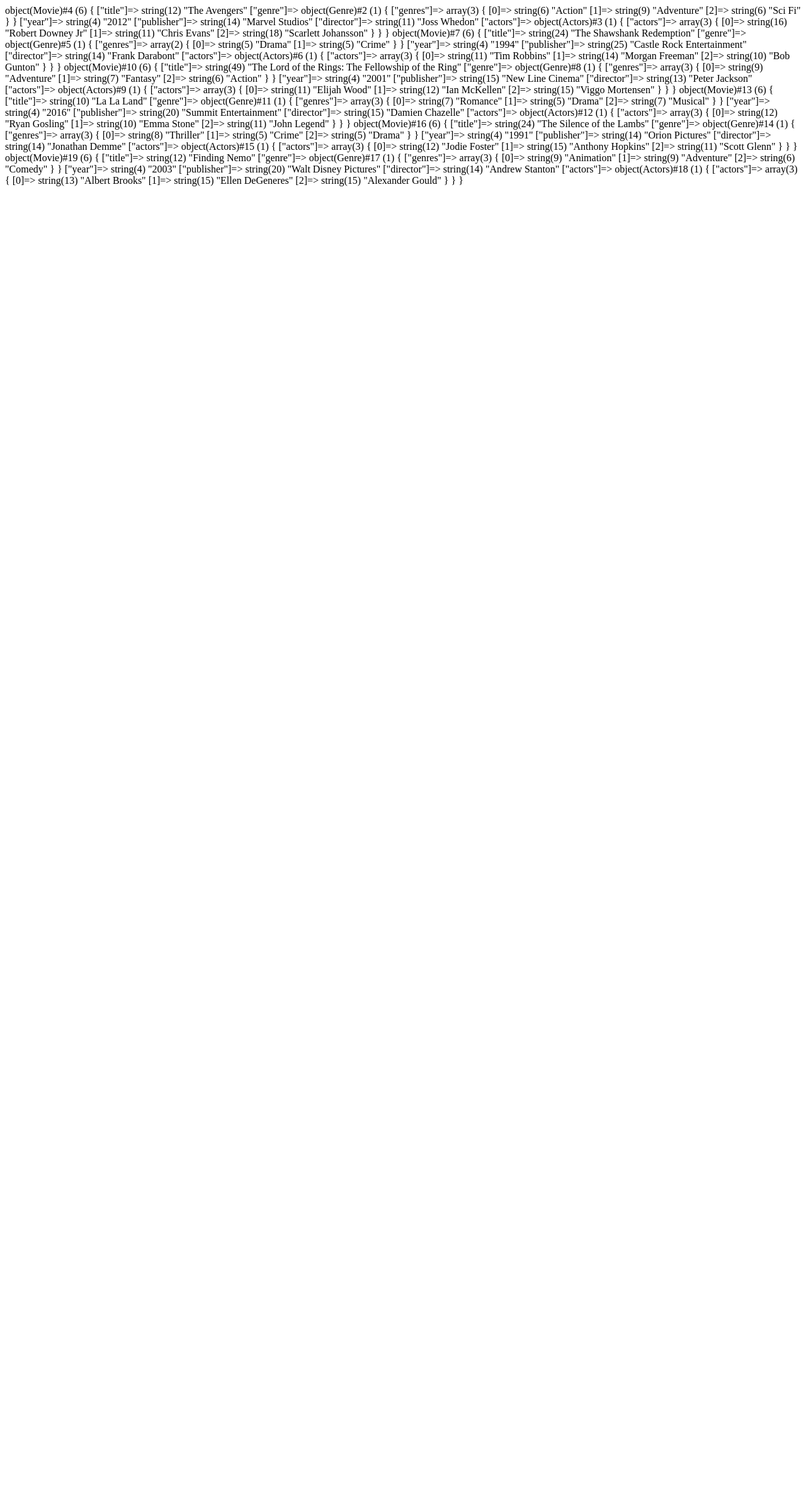
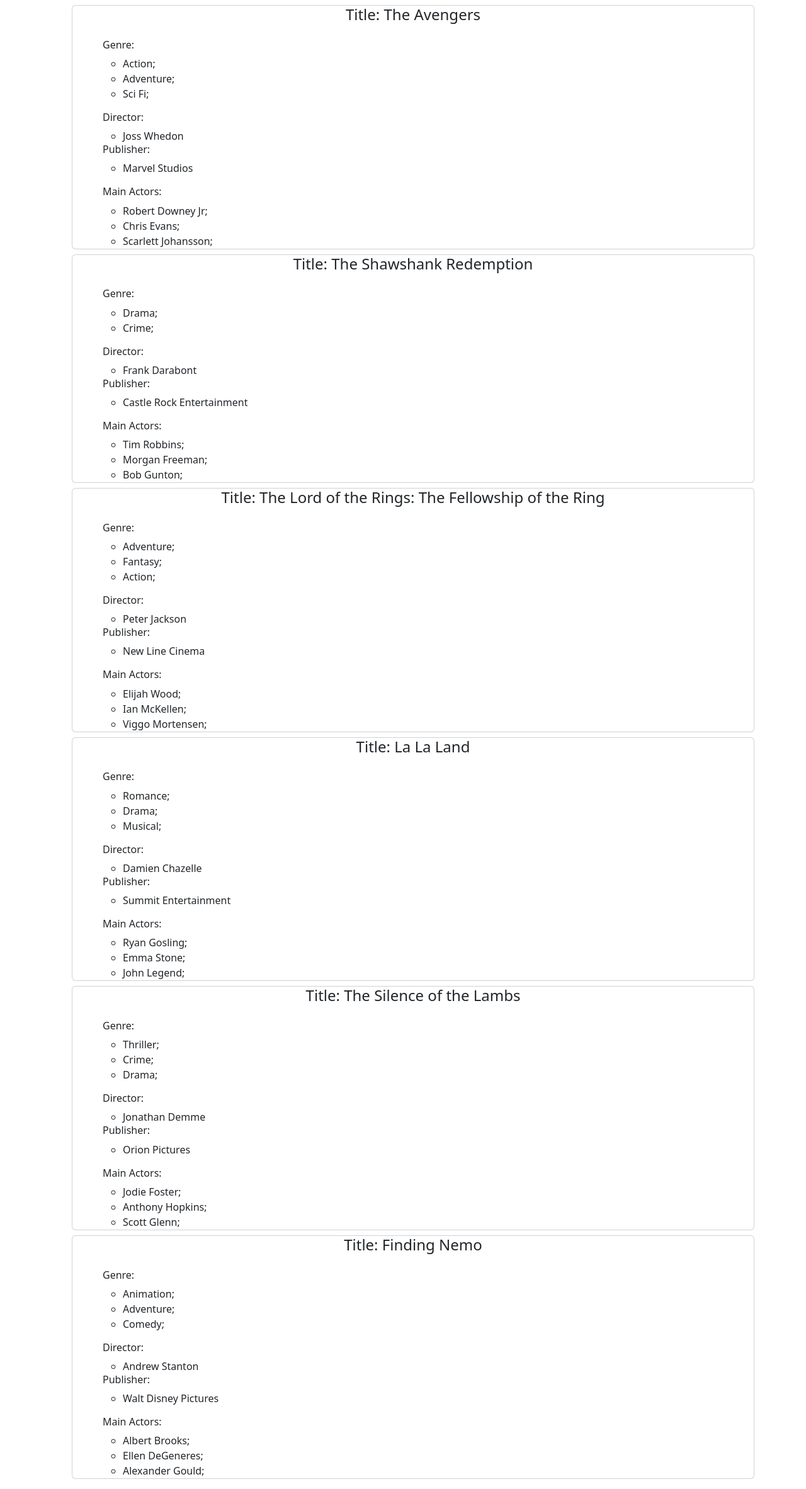
Before and after one commit to AntonelloStefania/php-oop-1, a PHP site: page / in a window 1280 px wide. Shown: the whole page at 63% size. Before the commit the page ends 296 px from the top, so only its background shows below. Run offline with PHP 8.4, Linux system fonts and the light colour scheme.

Commit message:
[add] stilizzate card base

```diff
--- a/index.php
+++ b/index.php
@@ -34,35 +34,105 @@
     }
  }
 
+
+
  $Avenged_genre=new Genre('Action','Adventure','Sci Fi');
  $Avenged_actors = new Actors('Robert Downey Jr', 'Chris Evans', 'Scarlett Johansson');
  $movie_Avenger= new Movie('The Avengers', $Avenged_genre,'2012','Joss Whedon', 'Marvel Studios',$Avenged_actors);
- var_dump($movie_Avenger);
 
  $TheShawshankRedemption_genre = new Genre('Drama', 'Crime');
  $TheShawshankRedemption_actors = new Actors('Tim Robbins', 'Morgan Freeman', 'Bob Gunton');
  $movie_TheShawshankRedemption = new Movie('The Shawshank Redemption', $TheShawshankRedemption_genre, '1994', 'Frank Darabont', 'Castle Rock Entertainment', $TheShawshankRedemption_actors );
- var_dump($movie_TheShawshankRedemption);
 
  $TheLordOfTheRings_genre= new Genre('Adventure', 'Fantasy', 'Action');
  $TheLordOfTheRings_actors= new Actors('Elijah Wood', 'Ian McKellen', 'Viggo Mortensen');
  $movie_TheLordOfTheRing=new Movie('The Lord of the Rings: The Fellowship of the Ring',$TheLordOfTheRings_genre,'2001','Peter Jackson','New Line Cinema', $TheLordOfTheRings_actors);
- var_dump($movie_TheLordOfTheRing);
 
  $LaLaLand_genre= new Genre('Romance','Drama','Musical');
  $LaLaLand_actors= new Actors( 'Ryan Gosling', 'Emma Stone', 'John Legend');
  $movie_LaLaLand= new Movie('La La Land', $LaLaLand_genre, '2016','Damien Chazelle','Summit Entertainment',$LaLaLand_actors);
- var_dump($movie_LaLaLand);
 
  $SilenceOfTheLamb_genre = new Genre('Thriller', 'Crime', 'Drama');
  $SilenceOfTheLamb_actors= new Actors('Jodie Foster', 'Anthony Hopkins', 'Scott Glenn');
  $movie_SilenceOfTheLamb= new Movie('The Silence of the Lambs',$SilenceOfTheLamb_genre,'1991','Jonathan Demme','Orion Pictures',$SilenceOfTheLamb_actors);
- var_dump($movie_SilenceOfTheLamb);
 
  $FindingNemo_genre = new Genre('Animation', 'Adventure', 'Comedy');
  $FindingNemo_actors= new Actors('Albert Brooks', 'Ellen DeGeneres', 'Alexander Gould');
  $movie_FindingNemo= new Movie('Finding Nemo',$FindingNemo_genre,'2003', 'Andrew Stanton', 'Walt Disney Pictures', $FindingNemo_actors);
- var_dump($movie_FindingNemo);
+
+
+ $MoviesArray=[
+    $movie_Avenger,
+    $movie_TheShawshankRedemption,
+    $movie_TheLordOfTheRing,
+    $movie_LaLaLand,
+    $movie_SilenceOfTheLamb,
+    $movie_FindingNemo,
+ ];
+
 
 
 ?>
+
+<!DOCTYPE html>
+<html lang="en">
+<head>
+    <meta charset="UTF-8">
+    <meta name="viewport" content="width=device-width, initial-scale=1.0">
+    <link href="https://cdn.jsdelivr.net/npm/bootstrap@5.3.0/dist/css/bootstrap.min.css" rel="stylesheet" integrity="sha384-9ndCyUaIbzAi2FUVXJi0CjmCapSmO7SnpJef0486qhLnuZ2cdeRhO02iuK6FUUVM" crossorigin="anonymous">
+    <title>Movies</title>
+</head>
+<body>
+    <div class="container">
+        <div class="row">
+            <div class="col-12">
+                <ul>
+                <?php  foreach ($MoviesArray as $movie ) { ?>
+                    <li  class="card my-2 ">
+                        <div class="text-center">
+                            <h4 >Title: <?php echo $movie->title ?></h4>
+                        </div>
+                        <div class="card-content ps-5">
+
+                            <div class="mt-3">
+                                <h6>Genre:</h6>
+                                <ul>
+                                    <?php foreach($movie->genre->genres as $genres) {?>
+                                        <li>
+                                            <?php echo $genres.';'?>
+                                        </li>
+                                    <?php }?>
+                                </ul>
+                            </div>
+                            <div class="mt-3">
+                                <h6>Director:</h6>
+                                <ul>
+                                    <li><?php echo $movie->director?></li>
+                                </ul>
+                                <h6>Publisher:</h6>
+                                <ul>
+                                    <li><?php echo $movie->publisher?></li>
+
+                                </ul>
+                            </div>
+                            <div class="mt-3">
+                                <h6>Main Actors:</h6>
+                                <ul>
+                                    <?php foreach($movie->actors->actors as $actors) {?>
+                                        <li>
+                                            <?php echo $actors.';'?>
+                                        </li>
+                                   <?php }?>
+                                </ul>
+                            </div>
+                        </div>
+
+                    </li>
+                <?php }?>
+                </ul>
+            </div>
+        </div>
+    </div>
+
+</body>
+</html>
```
